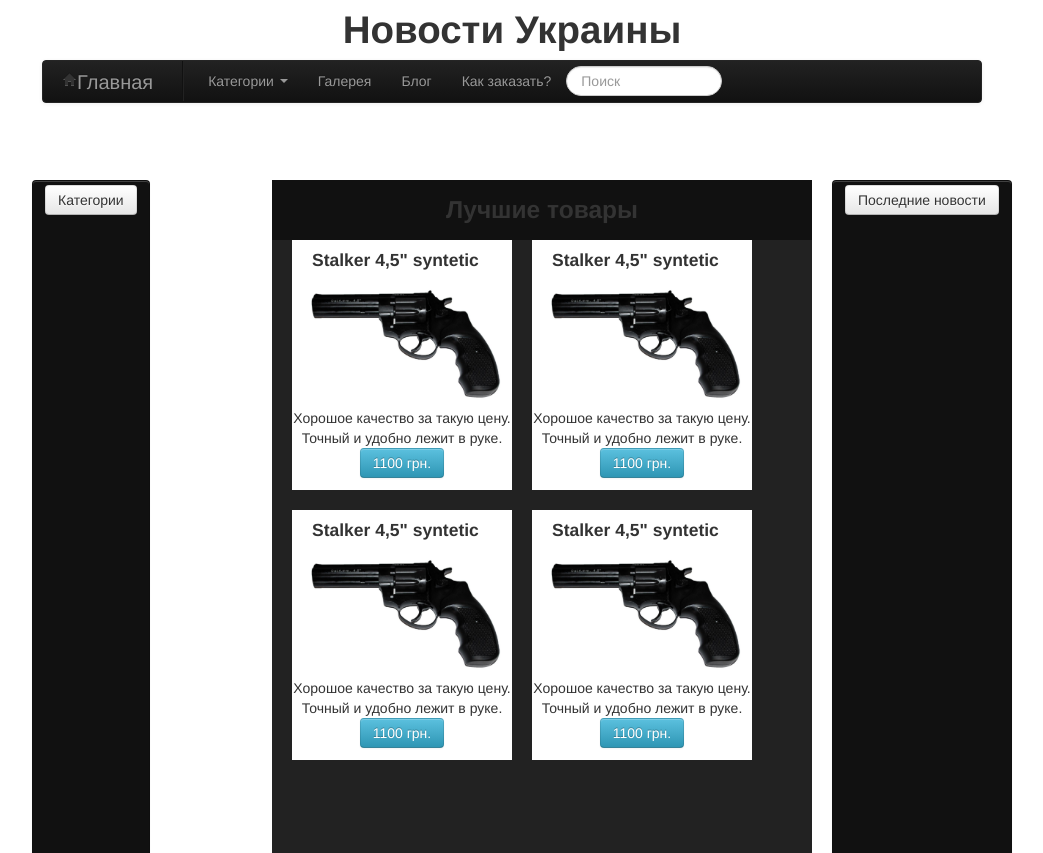
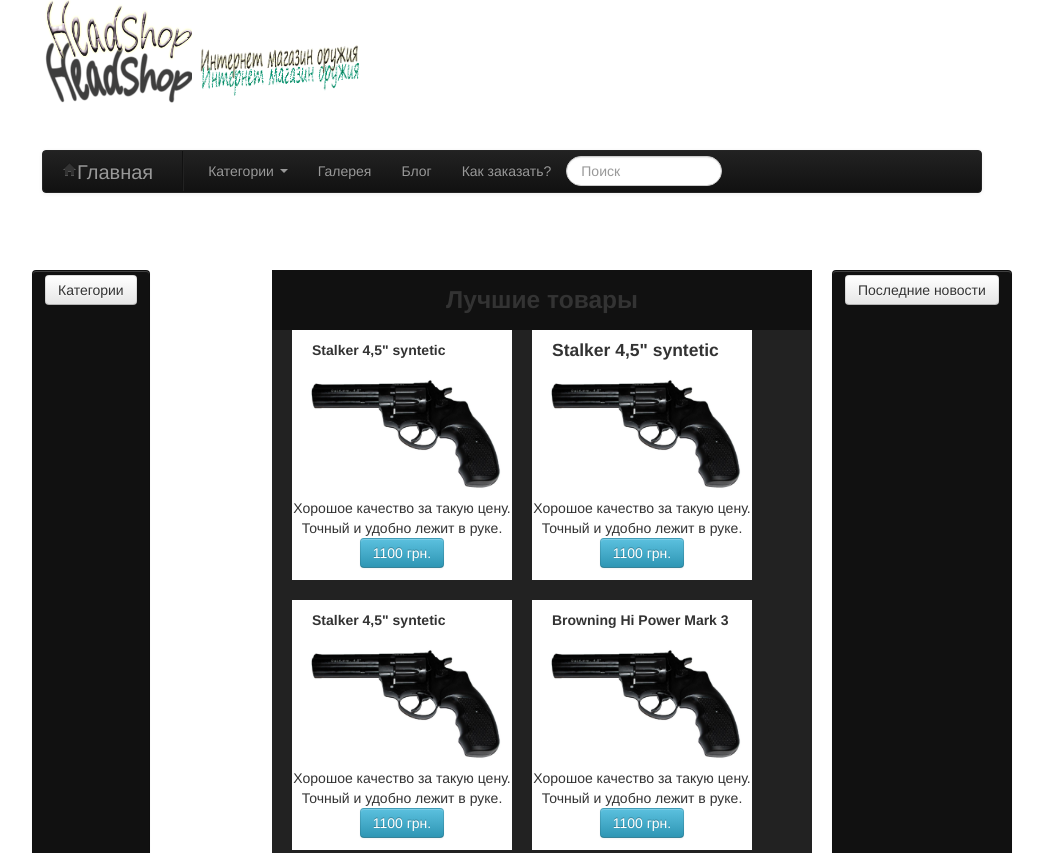
Before and after one commit to Sasha1996/sasha1996.github.com, a plain HTML site: page index.htm in a window 1280 px wide. Shown: the top 853 px of the page, without its empty margins (128-1171 px from the left). Drawn offline with nearby package versions, Linux system fonts and the light colour scheme.

Commit message:
миав

```diff
--- a/index.htm
+++ b/index.htm
@@ -40,6 +40,7 @@ background: #ddd;
 float: left;
 width: 220px;
 }
+
 	</style>
   <body>
 
@@ -49,9 +50,8 @@ width: 220px;
 
 
 <header>
-	<h1><center>
-	Новости Украины
-	</h1>
+		<img src="images\head.gif" width="150" height="200">
+<img src="images\head1.gif" style="img" width="170" height="300">
 	</header>
 
 
@@ -144,7 +144,7 @@ width: 220px;
 					<div class="span7 block2">
 					<center><h3><text color="red">Лучшие товары</text></h3></center>
 					<div class="span3 block5">
-					<div class="span3" class="element.style"><h4>Stalker 4,5" syntetic</h4>
+					<div class="span3" class="element.style"><h5>Stalker 4,5" syntetic</h5>
 					</div>
 					<img src="images\4,5_syntetic.jpg" href="#">
 					<center>Хорошое качество за такую цену. Точный и удобно лежит в руке.
@@ -155,14 +155,15 @@ width: 220px;
 					<div class="span3 block5">
 					<div class="span3" class="element.style"><h4>Stalker 4,5" syntetic</h4>
 					</div>
-					<img src="images\4,5_syntetic.jpg" href="#">
+					<img src="images\4,5_syntetic.jpg" href="#"
+					>
 					<center>Хорошое качество за такую цену. Точный и удобно лежит в руке.
 					<a class="btn btn-info" href="#">1100 грн.</a></center><br>
 					</div></center></div></div><br>
 					<div class="container-fluide">
 					<div class="row-fluide">
 					<div class="span3 block5">
-					<div class="span3" class="element.style"><h4>Stalker 4,5" syntetic</h4>
+					<div class="span3" class="element.style"><h5>Stalker 4,5" syntetic</h5>
 					</div>
 					<img src="images\4,5_syntetic.jpg" href="#">
 					<center>Хорошое качество за такую цену. Точный и удобно лежит в руке.
@@ -172,7 +173,7 @@ width: 220px;
 					<div class="container-fluide">
 					<div class="row-fluide">
 					<div class="span3 block5">
-					<div class="span3" class="element.style"><h4>Stalker 4,5" syntetic</h4>
+					<div class="span3" class="element.style"><h5>Browning Hi Power Mark 3</h5>
 					</div>
 					<img src="images\4,5_syntetic.jpg" href="#">
 					<center>Хорошое качество за такую цену. Точный и удобно лежит в руке.
```
Also changed, not shown: images/head.gif (added), images/head1.gif (added).
